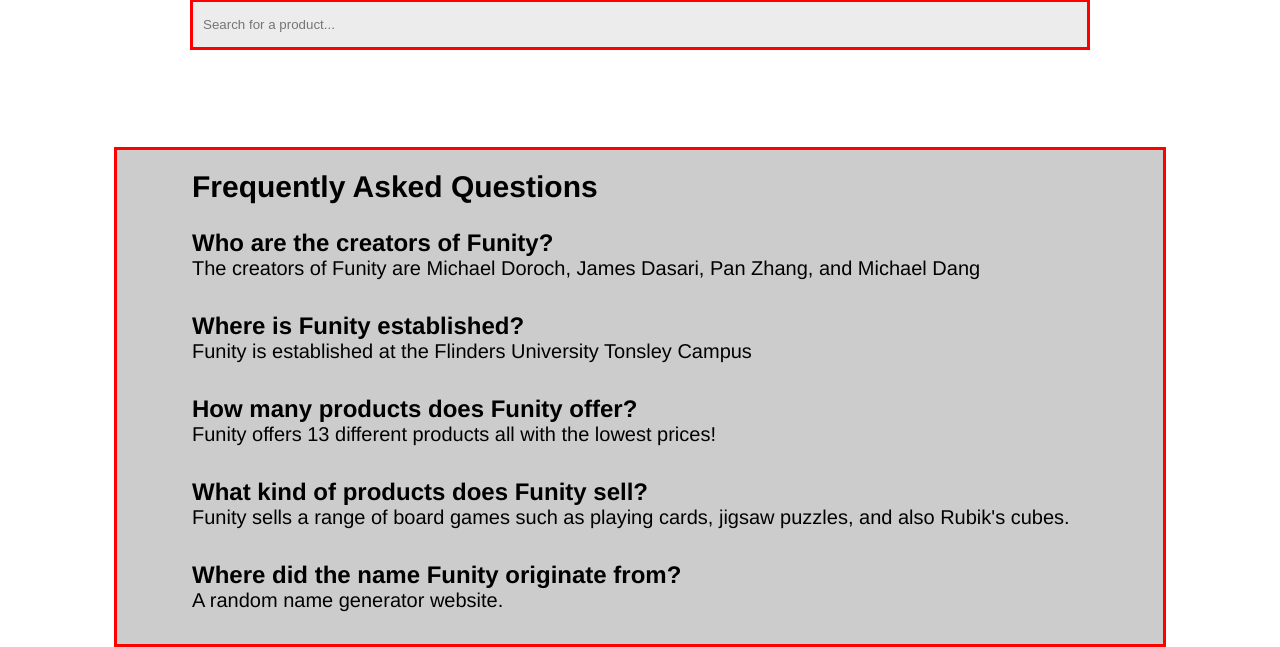
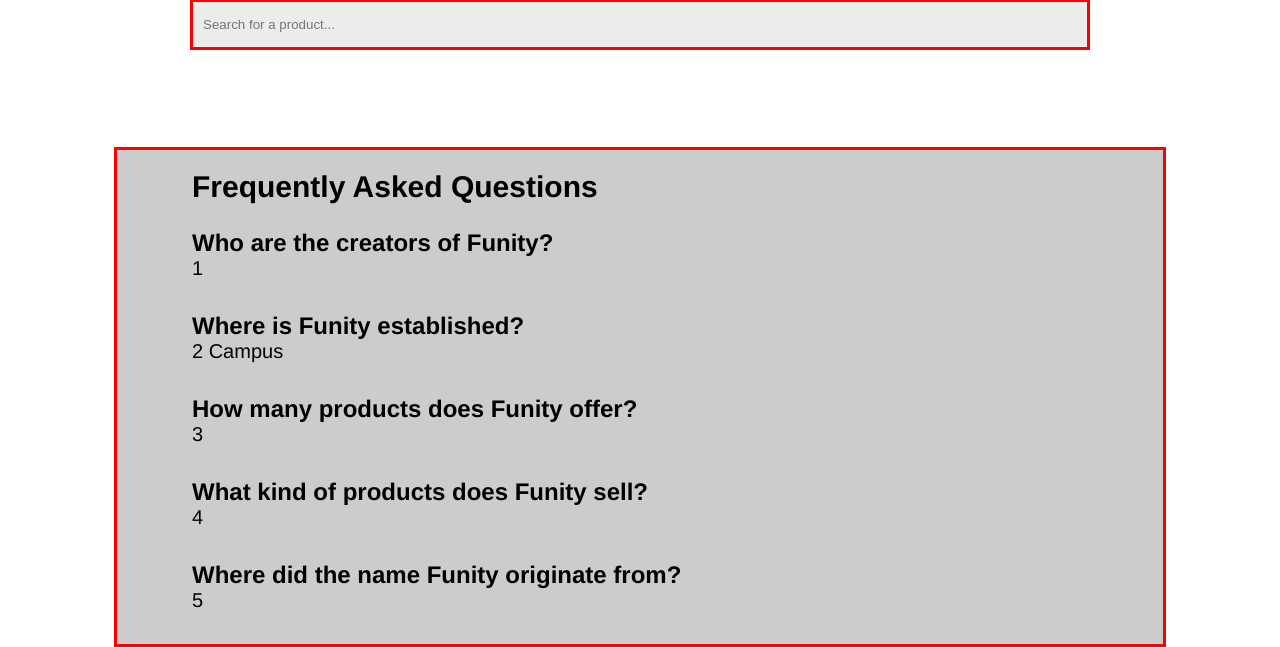
Before and after one commit to pranjalbatra/secure_prog_ecommerce, a PHP site: page /faq.php in a window 1280 px wide. Shown: the part 201-848 px from the top of the page. Run offline with PHP 8.4, Linux system fonts and the light colour scheme.

Commit message:
Update faq.php

```diff
--- a/frontend/faq.php
+++ b/frontend/faq.php
@@ -11,19 +11,19 @@
   <div class="faq">
     <h10 id="faqheading">Frequently Asked Questions</h10><br>
     <h10>Who are the creators of Funity?</h10><br>
-    <p1>The creators of Funity are Michael Doroch, James Dasari, Pan Zhang, and Michael Dang</p1>
+    <p1>1</p1>
     <br>
     <h10>Where is Funity established?</h10><br>
-    <p1>Funity is established at the Flinders University Tonsley Campus</p1>
+    <p1>2 Campus</p1>
     <br>
     <h10>How many products does Funity offer?</h10><br>
-    <p1>Funity offers 13 different products all with the lowest prices!</p1>
+    <p1>3</p1>
     <br>
     <h10>What kind of products does Funity sell?</h10><br>
-    <p1>Funity sells a range of board games such as playing cards, jigsaw puzzles, and also Rubik's cubes.</p1>
+    <p1>4</p1>
     <br>
     <h10>Where did the name Funity originate from?</h10><br>
-    <p1>A random name generator website.</p1>
+    <p1>5</p1>
     <br>
   </div>
 
```
